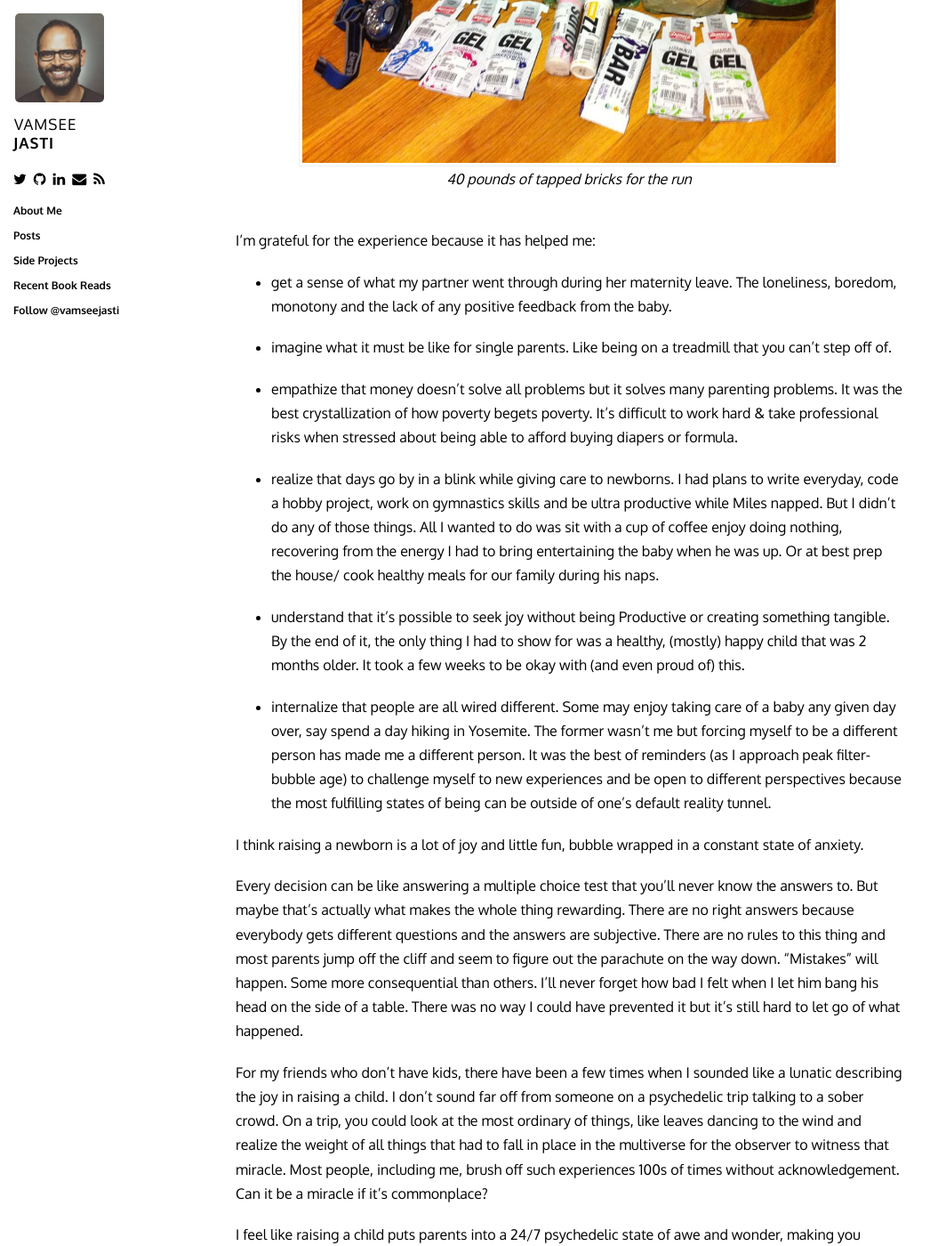
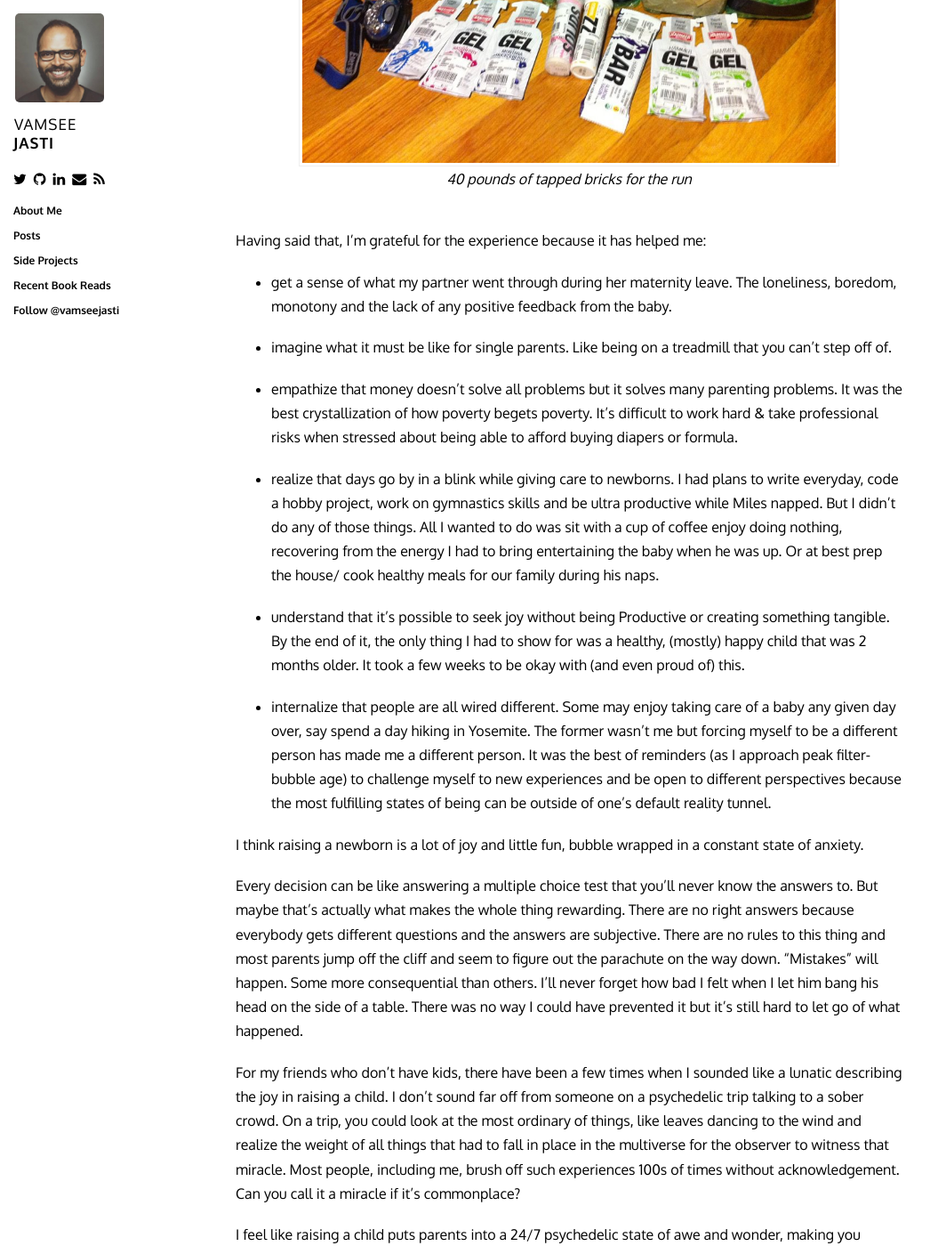
Before and after one commit to jasti/jasti.github.io, a Jekyll site: the page built from _posts/2019-09-02-paternity.markdown, in a window 1280 px wide and 1400 px high, scrolled down 1309 px. Shown: the whole window at 89% size, without its empty margins (0-1064 px from the left). Built offline with Jekyll 4.4.1, drawn with Linux system fonts in a browser that asks for light colours; nearby versions of some CDN libraries; comment, search, counter and statistics services are not loaded.

Commit message:
minor edits

```diff
--- a/_posts/2019-09-02-paternity.markdown
+++ b/_posts/2019-09-02-paternity.markdown
@@ -28,7 +28,7 @@ I’ve run races that lasted more than 18 hours with a 40 pound rucksack on my b
 </center>
 <br>
 
-I’m grateful for the experience because it has helped me:
+Having said that, I’m grateful for the experience because it has helped me:
 
 - get a sense of what my partner went through during her maternity leave. The loneliness, boredom, monotony and the lack of any positive feedback from the baby.
 
@@ -46,7 +46,7 @@ I think raising a newborn is a lot of joy and little fun, bubble wrapped in a co
 
 Every decision can be like answering a multiple choice test that you’ll never know the answers to. But maybe that’s actually what makes the whole thing rewarding. There are no right answers because everybody gets different questions and the answers are subjective. There are no rules to this thing and most parents jump off the cliff and seem to figure out the parachute on the way down. "Mistakes" will happen. Some more consequential than others. I'll never forget how bad I felt when I let him bang his head on the side of a table. There was no way I could have prevented it but it's still hard to let go of what happened.
 
-For my friends who don’t have kids, there have been a few times when I sounded like a lunatic describing the joy in raising a child. I don’t sound far off from someone on a psychedelic trip talking to a sober crowd. On a trip, you could look at the most ordinary of things, like leaves dancing to the wind and realize the weight of all  things that had to fall in place in the multiverse for the observer to witness that miracle. Most people, including me, brush off such experiences 100s of times without acknowledgement. Can it be a miracle if it’s commonplace? <br>
+For my friends who don’t have kids, there have been a few times when I sounded like a lunatic describing the joy in raising a child. I don’t sound far off from someone on a psychedelic trip talking to a sober crowd. On a trip, you could look at the most ordinary of things, like leaves dancing to the wind and realize the weight of all  things that had to fall in place in the multiverse for the observer to witness that miracle. Most people, including me, brush off such experiences 100s of times without acknowledgement. Can you call it a miracle if it’s commonplace? <br>
 
 I feel like raising a child puts parents into a 24/7 psychedelic state of awe and wonder, making you acknowledge the daily miracles in the most banal of beings - like when your baby smiles at you.
 
@@ -58,4 +58,5 @@ I feel like raising a child puts parents into a 24/7 psychedelic state of awe an
 
 That’s it for now from me as I enthusiastically tie my laces to get back to work. I'm grateful for being able to bond with him so deeply. I’ll miss him but I know I’ll cherish the precious hours I’ll get to spend with him for the next 17.5 years building on top of our relationship.
 <br>
+
 I hope you’ll tell me more about what I don’t know about parenting.
```
